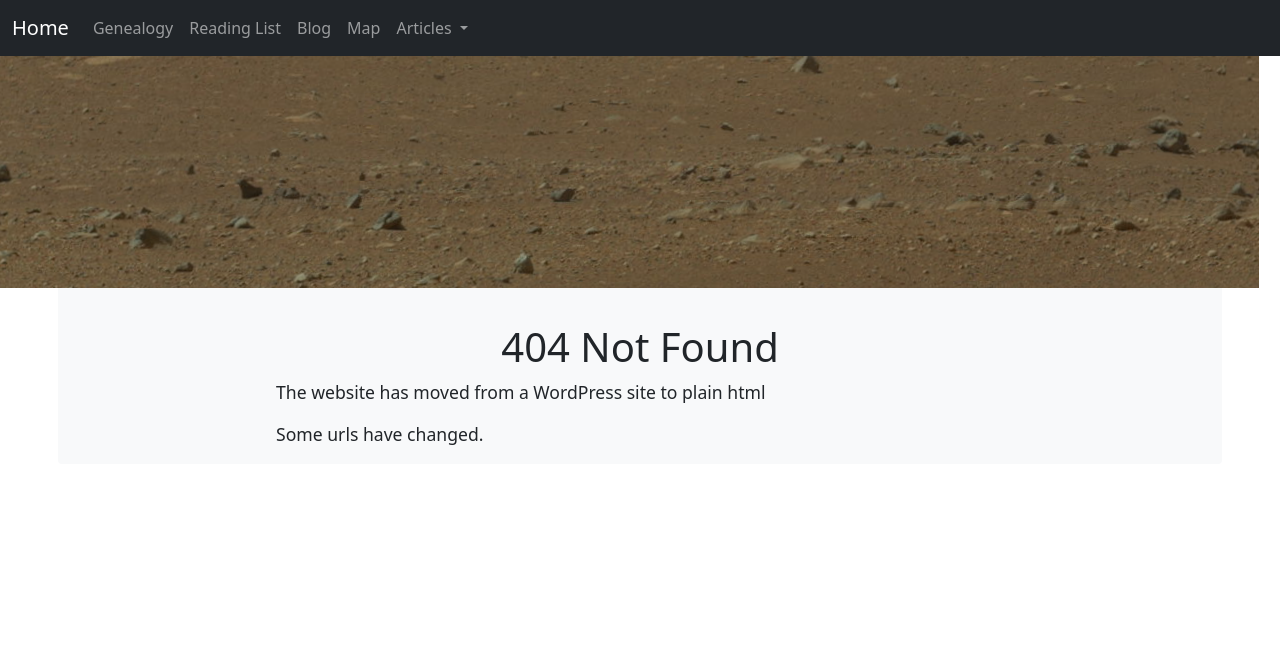
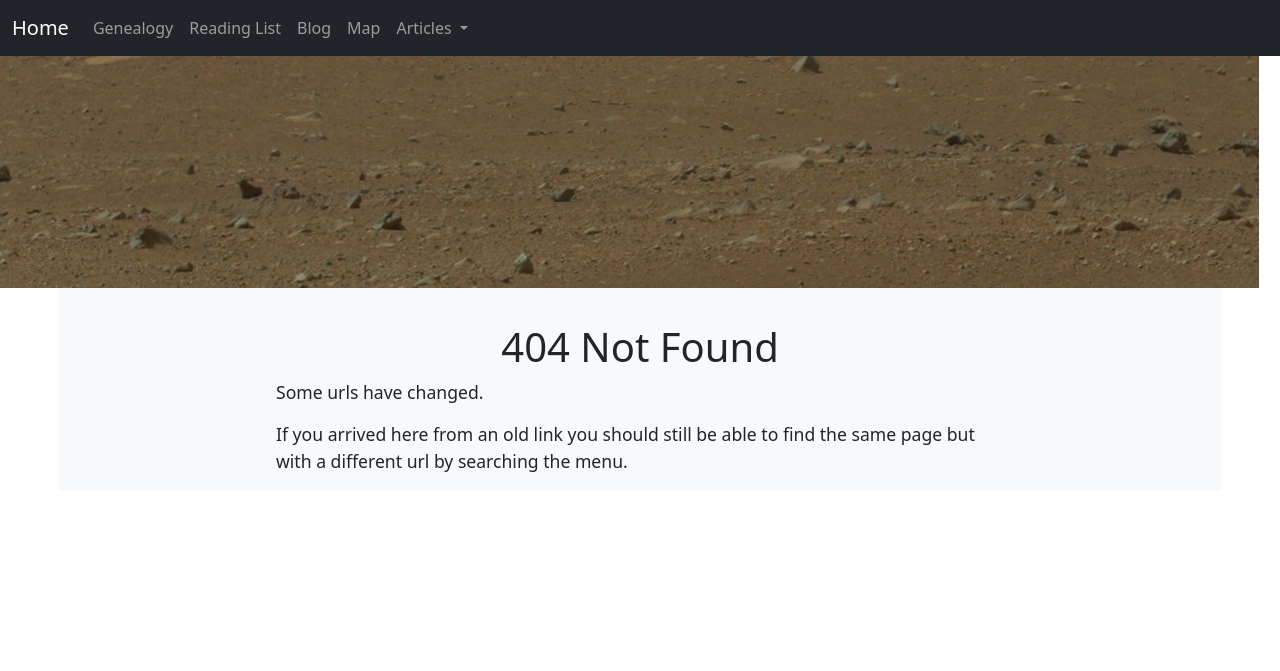
Before and after one commit to basic99/homepage2, a PHP site: page /custom_404.php in a window 1280 px wide. Shown: the top 671 px of the page. Run offline with PHP 8.4, Linux system fonts and the light colour scheme.

Commit message:
404 page

```diff
--- a/custom_404.php
+++ b/custom_404.php
@@ -31,7 +31,8 @@ include "menu.php";
   <div class="col-md-8">
     <h1>404 Not Found</h1>
 
-    <p>The website has moved from a WordPress site to plain html</p><p>Some urls have changed.</p>
+    <p>Some urls have changed.</p>
+    <p>If you arrived here from an old link you should still be able to find the same page but with a different url by searching the menu.</p>
 
 
 
```
